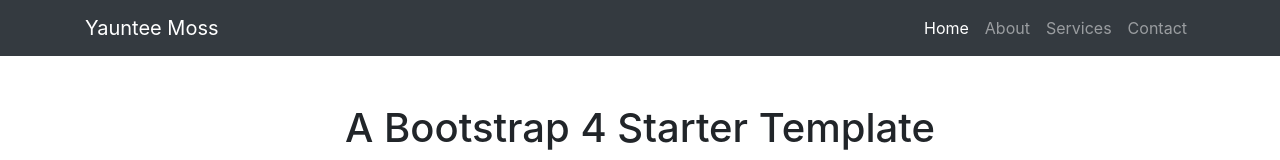
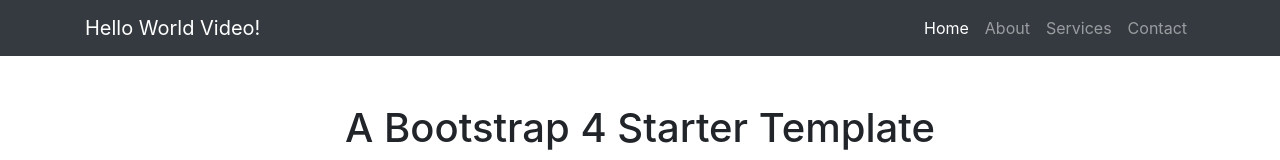
Before and after one commit to yauntee/yauntee.github.io, a website: page index.html in a window 1280 px wide. Shown: the top 160 px of the page. Drawn offline with Linux system fonts and the light colour scheme.

Commit message:
Update index.html

```diff
--- a/index.html
+++ b/index.html
@@ -20,7 +20,7 @@
   <!-- Navigation -->
   <nav class="navbar navbar-expand-lg navbar-dark bg-dark static-top">
     <div class="container">
-      <a class="navbar-brand" href="https://youtu.be/-vUs2sFcZkY">Yauntee Moss</a>
+      <a class="navbar-brand" href="https://youtu.be/-vUs2sFcZkY">Hello World Video!</a>
       <button class="navbar-toggler" type="button" data-toggle="collapse" data-target="#navbarResponsive" aria-controls="navbarResponsive" aria-expanded="false" aria-label="Toggle navigation">
         <span class="navbar-toggler-icon"></span>
       </button>
```
